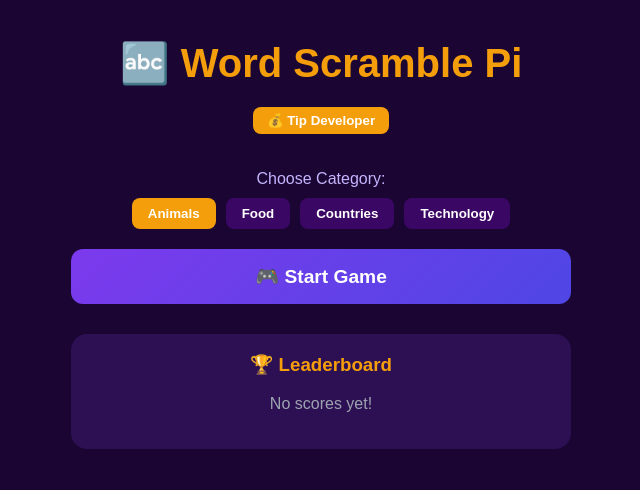
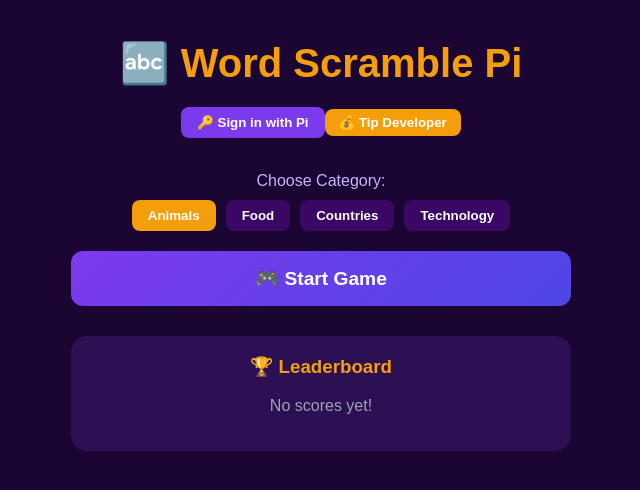
Before and after one commit to rmoozo/word-scramble-pi, a React (Create React App) app: page / in a window 1280 px wide. Shown: the top 490 px of the page, without its empty margins (319-959 px from the left). Built offline with nearby package versions, Linux system fonts and the light colour scheme.

Commit message:
add sign in button

```diff
--- a/src/App.js
+++ b/src/App.js
@@ -135,7 +135,15 @@
     <div style={{ minHeight: '100vh', background: '#1a0533', color: 'white', fontFamily: 'sans-serif', padding: '20px' }}>
       <div style={{ maxWidth: '500px', margin: '0 auto', textAlign: 'center' }}>
         <h1 style={{ fontSize: '2.5rem', color: '#f59e0b', margin: '20px 0' }}>🔤 Word Scramble Pi</h1>
-        {piUser && <p style={{ color: '#c4b5fd' }}>👤 {piUser}</p>}
+       {piUser ? (
+  <p style={{ color: '#c4b5fd' }}>👤 {piUser}</p>
+) : (
+  <button
+    onClick={() => window.Pi && window.Pi.authenticate(['username', 'payments'], () => {}).then(auth => setPiUser(auth.user.username))}
+    style={{ background: '#7c3aed', color: 'white', border: 'none', borderRadius: '8px', padding: '8px 16px', fontWeight: 'bold', cursor: 'pointer', marginBottom: '10px' }}>
+    🔑 Sign in with Pi
+  </button>
+)}
         <button onClick={handleTip} style={{ background: '#f59e0b', color: 'white', border: 'none', borderRadius: '8px', padding: '6px 14px', fontWeight: 'bold', cursor: 'pointer', marginBottom: '20px' }}>
           💰 Tip Developer
         </button>
```
